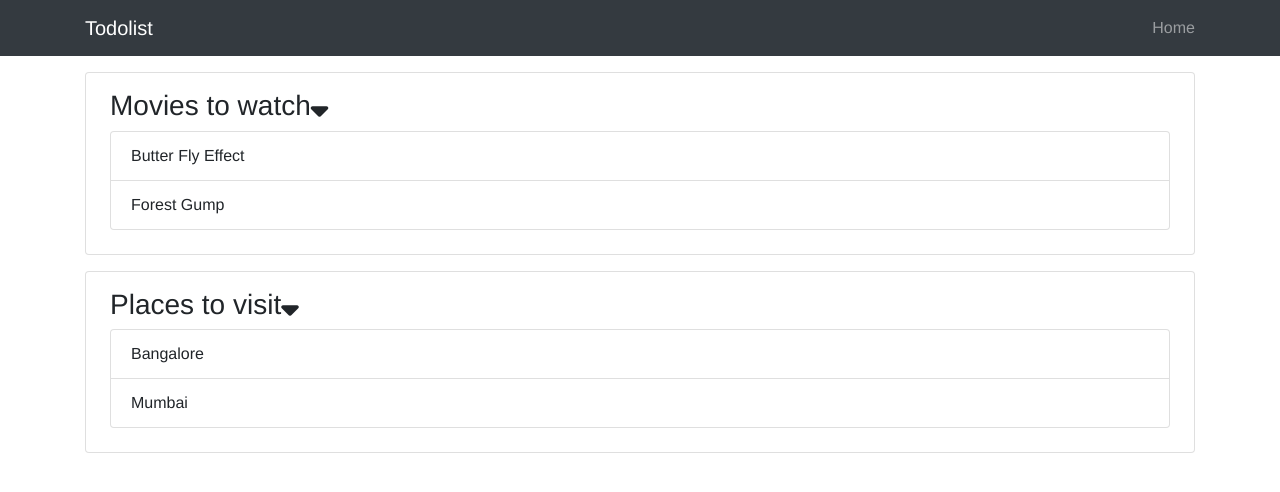
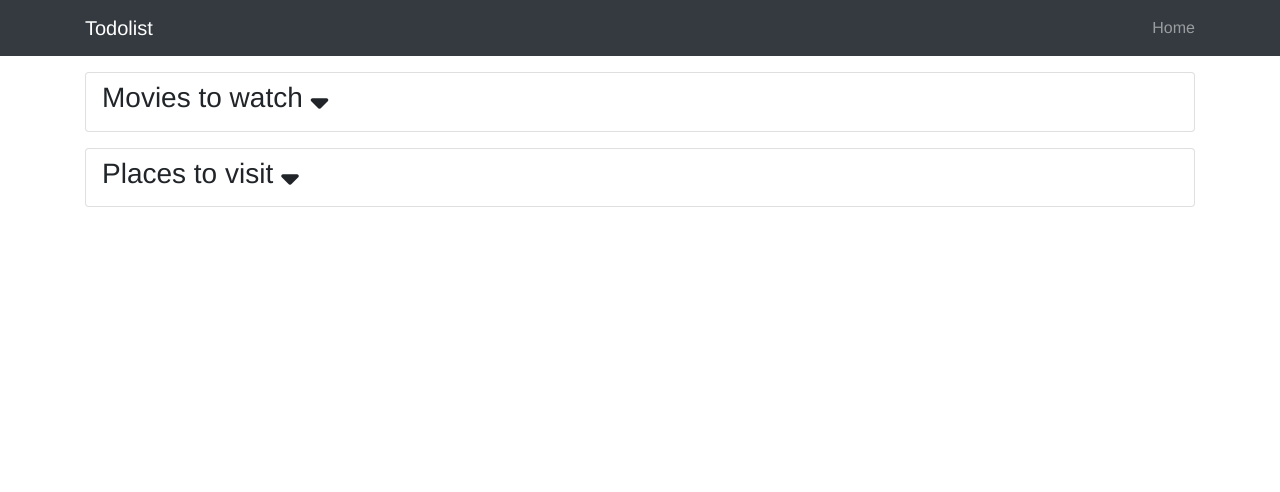
Before and after one commit to phondani0/todolist, a React (Create React App) app: page / in a window 1280 px wide. Shown: the top 492 px of the page. Built offline with nearby package versions, Linux system fonts and the light colour scheme.

Commit message:
Change state on click

```diff
--- a/src/components/Lists.js
+++ b/src/components/Lists.js
@@ -3,9 +3,15 @@ import Todos from './Todos';
 import PropType from 'prop-types';
 
 class Lists extends Component {
-    state = {
+    constructor(props) {
+        super(props);
+        this.toggleOnClick = this.toggleOnClick.bind(this);
+
+        //State
+        this.state = {
             lists: [{
                 id: 1,
+                showTodos: false,
                 title: 'Movies to watch',
                 todos: [{
                     id: 1,
@@ -20,6 +26,7 @@ class Lists extends Component {
             },
             {
                 id: 2,
+                showTodos: false,
                 title: 'Places to visit',
                 todos: [{
                     id: 1,
@@ -33,16 +40,30 @@ class Lists extends Component {
                 }]
             }]
         }
+    }
+
+    toggleOnClick(id) {
+        let preState;
+        console.log(id);
+        preState = this.state.lists.map((list) => {
+            if (list.id === id) {
+                list.showTodos = !list.showTodos;
+            }
+            return list;
+        });
+        console.log(preState);
+        this.setState({ lists: preState });
+    }
 
     render() {
         return this.state.lists.map((list) => {
             return (
-                <div key={list.id} className="card px-4 pt-3 pb-4 mb-3">
+                <div key={list.id} className="card px-3 py-2 mb-3">
                     <h3>{list.title}
-                        <i className="fa fa-sort-down"></i>
+                        <i className="fa fa-sort-down pl-2" onClick={() => this.toggleOnClick(list.id)}></i>
                     </h3>
                     <ul className="list-group list-unstyled">
-                        <Todos todos={list.todos} />
+                        {list.showTodos ? <Todos todos={list.todos} /> : null}
                     </ul>
                 </div>
             );
```
Lines whose indentation alone changed are shown as unchanged.
